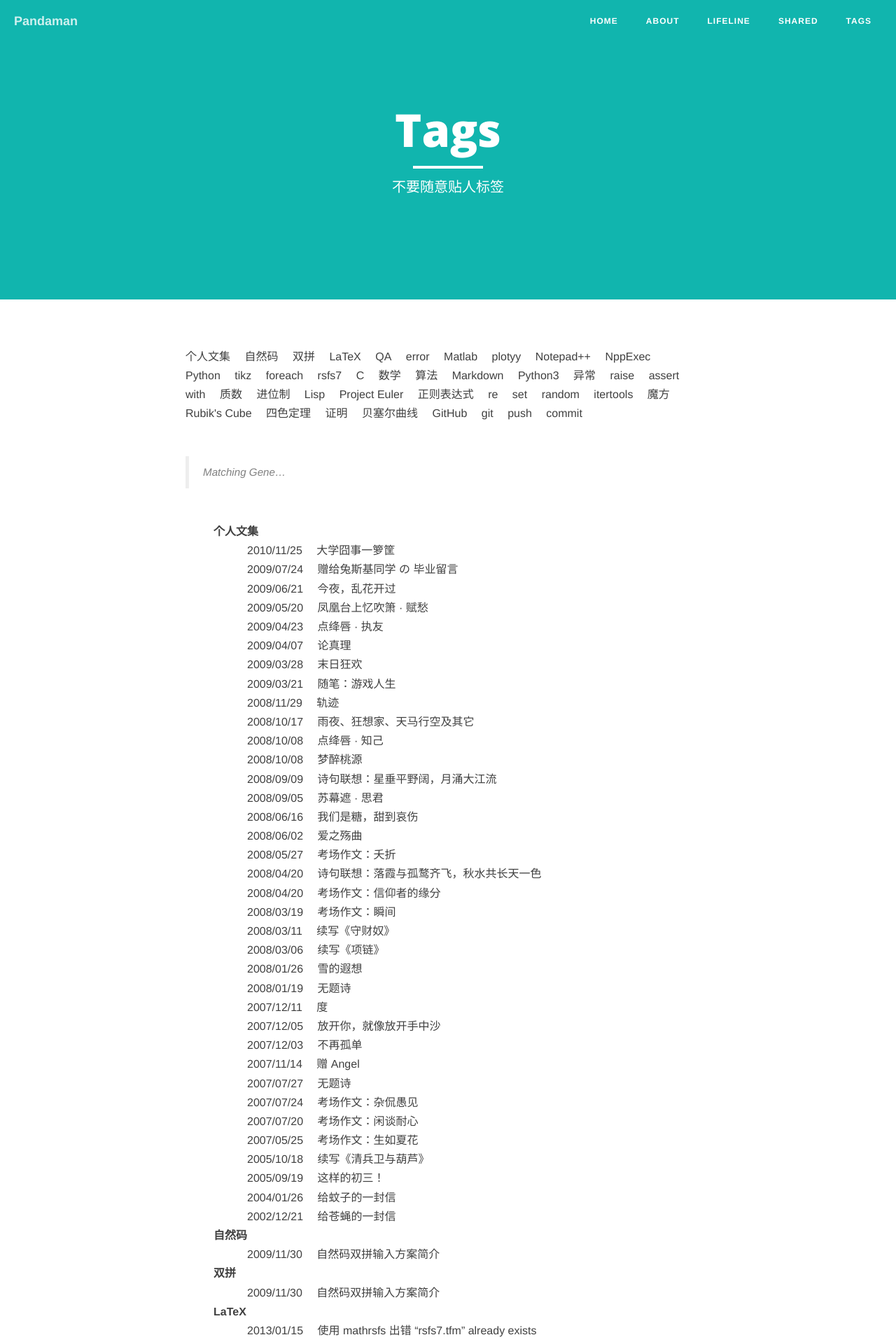
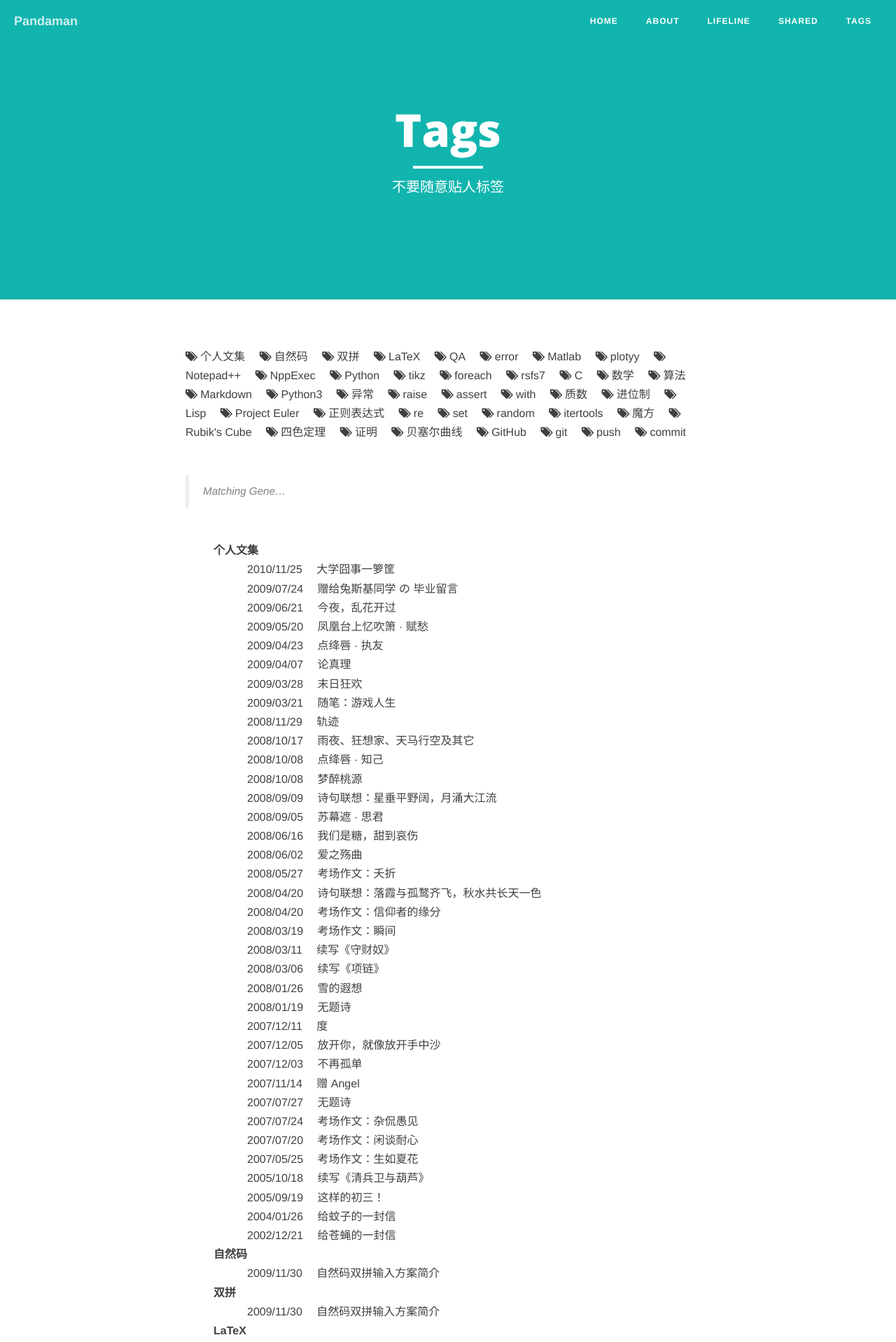
Before and after one commit to ceares/ceares.github.io, a Jekyll site: the page built from tags.md, in a window 1280 px wide. Shown: the top 1918 px of the page at 70% size. Built offline with Jekyll 4.4.1, drawn with Linux system fonts in a browser that asks for light colours; nearby versions of some CDN libraries; library files that are not in the unit come from our copies.

Commit message:
from sp3

```diff
--- a/tags.md
+++ b/tags.md
@@ -7,7 +7,7 @@ header-img: "img/semantic.jpg"
 
 <div id='tag_cloud' style="margin:0.5in 0em;font-weight: normal;">
 {% for tag in site.tags %}
-<a href="#{{ tag[0] }}" title="{{ tag[0] }}" rel="{{ tag[1].size }}" style="margin-right:1em;">{{ tag[0] }}</a>
+<a href="#{{ tag[0] }}" title="{{ tag[0] }}" rel="{{ tag[1].size }}" style="margin-right:1em;"><i class="fa fa-tags">&nbsp;</i>{{ tag[0] }}</a>
 {% endfor %}
 </div>
 
```
